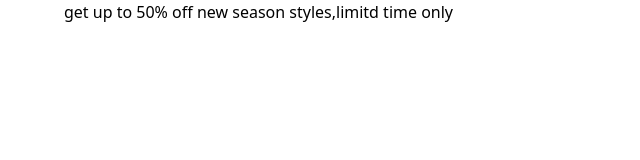
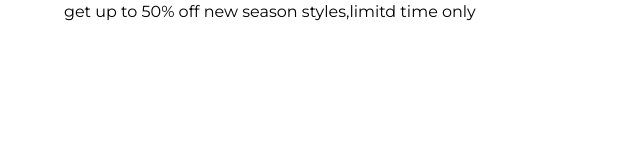
Before and after one commit to pande17827/E-Commerece-Website-from-Scratch-using-mern-, a React (Vite) app in the folder my-project/: page / in a window 1280 px wide. Shown: the top 160 px of the page, without its empty margins (0-640 px from the left). Built offline with nearby package versions, Linux system fonts and the light colour scheme.

Commit message:
Updated all files

```diff
--- a/my-project/src/index.css
+++ b/my-project/src/index.css
@@ -6,3 +6,7 @@
     width: 90%;
     margin: auto;
 }
+body{
+    font-family: "Montserrat", serif;
+    font-optical-sizing: auto;
+}
```
